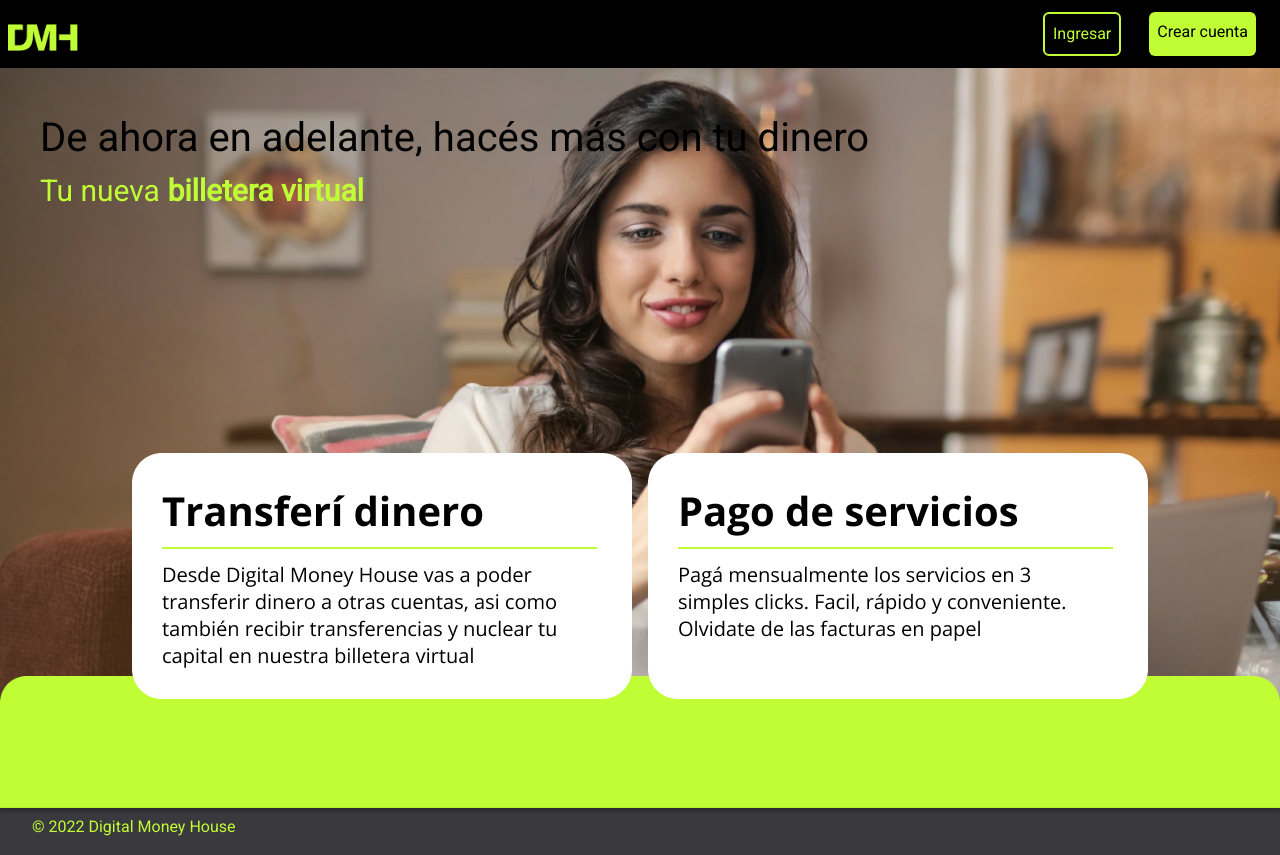
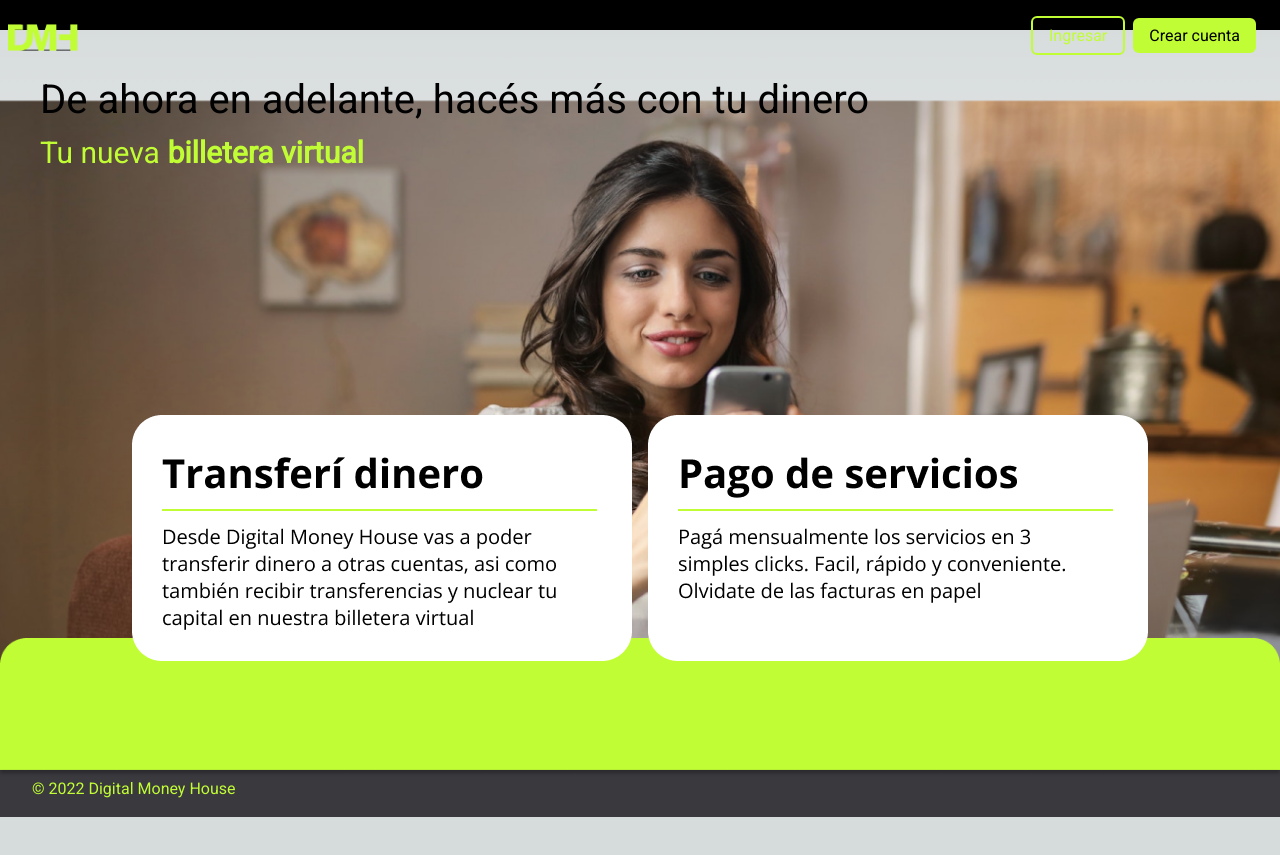
Before and after one commit to VictoriaCanclini/digital-money-house, a Next.js app: page / in a window 1280 px wide. After the commit the page ends 817 px from the top, so only its background shows below. Built offline with nearby package versions, Linux system fonts and the light colour scheme.

Commit message:
ok navbar

```diff
--- a/src/components/Dashboard.jsx
+++ b/src/components/Dashboard.jsx
@@ -5,8 +5,8 @@ import Footer from "./Footer";
 const dashboard = () => {
   return (
     <>
+      <Navbar />
       <section className="relative bg-[url('/img/Mask-group.png')] bg-no-repeat bg-cover bg-center">
-        <Navbar />
         <div className="m-10">
           <h1 className="text-[40px]">
             De ahora en adelante, hacés más con tu dinero
--- a/src/components/Navbar.jsx
+++ b/src/components/Navbar.jsx
@@ -2,23 +2,27 @@ import Link from "next/link";
 
 const Navbar = () => {
   return (
-    <div className="flex justify-between bg-black">
+    <div className="flex justify-between bg-black h-[30px]">
       <div className="mt-6 ml-2">
         <img src="/img/Logo 01.png" alt="Logo1" width={70} />
       </div>
-      <div className="flex justify-end gap-1">
+      <div className="flex justify-end gap-2 m-6">
+        <button>
           <Link
             href="/login"
-          className="text-[#C1FD35] border-2 border-[#C1FD35] rounded-md m-3 p-2"
+            className="text-[#C1FD35] border-2 border-[#C1FD35] rounded-md pl-4 pr-4 pt-2 pb-2"
           >
             Ingresar
           </Link>
+        </button>
+        <button>
           <Link
             href="/register"
-          className="bg-[#C1FD35] text-black rounded-md m-3 p-2 mr-6"
+            className="bg-[#C1FD35] text-black rounded-md pl-4 pr-4 pt-2 pb-2"
           >
             Crear cuenta
           </Link>
+        </button>
       </div>
     </div>
   );
```
Lines whose indentation alone changed are shown as unchanged.
